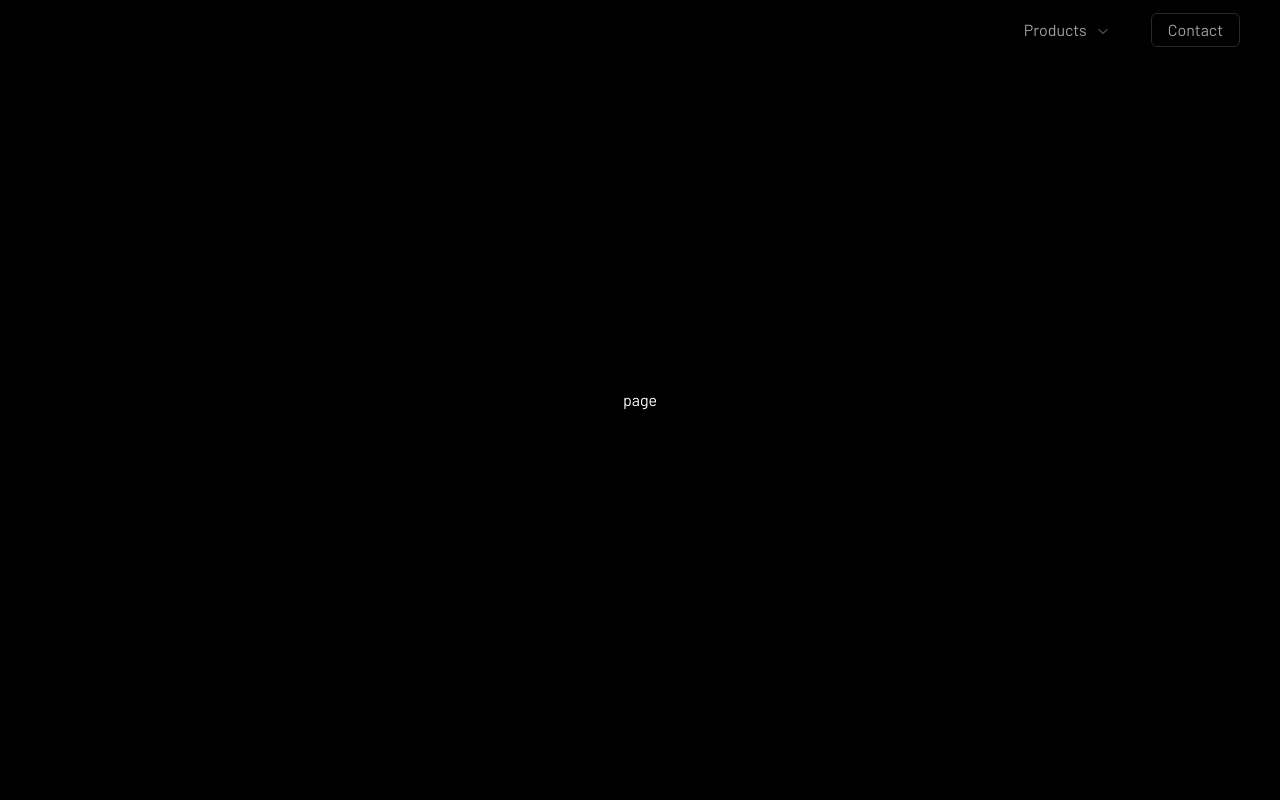
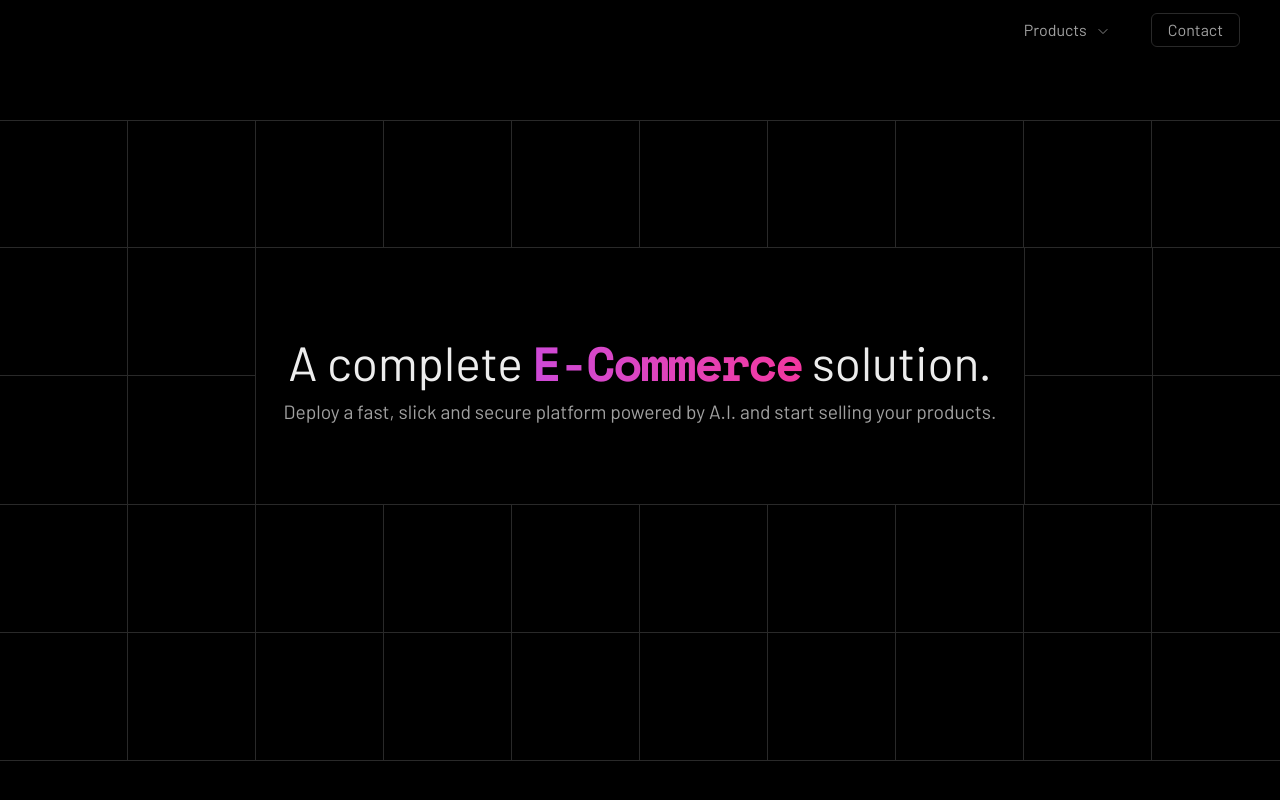
Before and after one commit to MauLight/next-symetria-landing, a Next.js app: page /en/ecommerce in a window 1280 px wide. Shown: the top 800 px of the page. Built offline with nearby package versions, Linux system fonts and the light colour scheme.

Commit message:
feat: created a first version of e-commerce page hero

```diff
--- /dev/null
+++ b/src/app/[locale]/ecommerce/components/boxes.tsx
@@ -0,0 +1,41 @@
+import React from 'react'
+
+export default function Boxes({ width, border, special }: { width: number, border?: string, special?: boolean }) {
+    return (
+        <div className="flex">
+            {
+                special ? (
+                    <>
+                        {
+                            Array.from({ length: 10 }).map((_, i) => (
+                                <div
+                                    key={i}
+                                    style={{
+                                        width: `calc(${width}px / 10)`,
+                                        height: `calc(${width}px / 10)`
+                                    }}
+                                    className={`${border ? border : 'border-b'} border-sym-border ${i === 9 ? '' : 'border-r'}`}></div>
+                            ))
+                        }
+                    </>
+                )
+                    :
+                    (
+                        <>
+                            {
+                                Array.from({ length: 10 }).map((_, i) => (
+                                    <div
+                                        key={i}
+                                        style={{
+                                            width: `calc(${width}px / 10)`,
+                                            height: `calc(${width}px / 10)`
+                                        }}
+                                        className={`${border ? border : 'border-y'} border-sym-border ${i === 9 ? '' : 'border-r'}`}></div>
+                                ))
+                            }
+                        </>
+                    )
+            }
+        </div>
+    )
+}
--- a/src/app/[locale]/ecommerce/page.tsx
+++ b/src/app/[locale]/ecommerce/page.tsx
@@ -1,7 +1,89 @@
-import React from 'react'
+'use client'
+
+import useMeasure from 'react-use-measure'
+import Boxes from './components/boxes'
 
 export default function Page() {
+
+    const [ref, bounds] = useMeasure()
+
     return (
-        <div className='w-full h-screen flex justify-center items-center text-white'>page</div>
+        <div className='w-full h-full flex justify-center items-center pt-[120px]'>
+            <div ref={ref} className="w-full h-full max-w-[1440px] flex flex-col justify-center items-center">
+
+                <div className='border-x border-sym-border'>
+                    <Boxes width={bounds.width} />
+
+                    <div className="flex items-center gap-y-2 w-full border-b border-sym-border">
+
+
+                        <div className="flex flex-col">
+                            {
+                                Array.from({ length: 2 }).map((_, i) => (
+                                    <div
+                                        key={i}
+                                        style={{
+                                            width: `calc(${bounds.width}px / 10)`,
+                                            height: `calc(${bounds.width}px / 10)`
+                                        }}
+                                        className={`border-sym-border ${i === 1 ? 'border-r' : 'border-r border-b'}`}></div>
+                                ))
+                            }
+                        </div>
+                        <div className="flex flex-col">
+                            {
+                                Array.from({ length: 2 }).map((_, i) => (
+                                    <div
+                                        key={i}
+                                        style={{
+                                            width: `calc(${bounds.width}px / 10)`,
+                                            height: `calc(${bounds.width}px / 10)`
+                                        }}
+                                        className={`border-sym-border ${i === 1 ? 'border-r' : 'border-r border-b'}`}></div>
+                                ))
+                            }
+                        </div>
+
+
+                        <div className="flex flex-col items-center grow">
+                            <h1 className='text-sym-text-primary text-[3rem]'>A complete <b className='text-hero-inside animated-background'>E-Commerce</b> solution.</h1>
+                            <p className='text-sym-text-secondary text-[1.2rem] text-balance'>Deploy a fast, slick and secure platform powered by A.I. and start selling your products.</p>
+                        </div>
+
+                        <div className="flex flex-col">
+                            {
+                                Array.from({ length: 2 }).map((_, i) => (
+                                    <div
+                                        key={i}
+                                        style={{
+                                            width: `calc(${bounds.width}px / 10)`,
+                                            height: `calc(${bounds.width}px / 10)`
+                                        }}
+                                        className={`border-sym-border ${i === 1 ? 'border-l' : 'border-l border-b'}`}></div>
+                                ))
+                            }
+                        </div>
+                        <div className="flex flex-col">
+                            {
+                                Array.from({ length: 2 }).map((_, i) => (
+                                    <div
+                                        key={i}
+                                        style={{
+                                            width: `calc(${bounds.width}px / 10)`,
+                                            height: `calc(${bounds.width}px / 10)`
+                                        }}
+                                        className={`border-sym-border ${i === 1 ? 'border-l' : 'border-l border-b'}`}></div>
+                                ))
+                            }
+                        </div>
+
+                    </div>
+
+                    <Boxes special width={bounds.width} />
+                    <Boxes border='border-b' width={bounds.width} />
+                </div>
+
+            </div>
+        </div>
     )
 }
--- a/src/app/globals.css
+++ b/src/app/globals.css
@@ -108,6 +108,10 @@ html {
   @apply font-sym-title text-[1.2rem] leading-none tracking-tighter inline-block text-transparent bg-clip-text bg-gradient-to-r from-indigo-500 via-purple-500 to-pink-500;
 }
 
+.text-hero-inside {
+  @apply font-sym-title text-[3rem] leading-none tracking-tighter inline-block text-transparent bg-clip-text bg-gradient-to-r from-indigo-500 via-purple-500 to-pink-500;
+}
+
 .text-hero {
   @apply w-full max-sm:pb-2 font-sym-title text-[5rem] min-[400px]:text-[6rem] sm:text-[12rem] md:text-[15rem] lg:text-[16rem] max-sm:text-center leading-none tracking-tighter inline-block text-transparent bg-clip-text bg-gradient-to-r from-indigo-500 via-purple-500 to-pink-500;
 }
```
